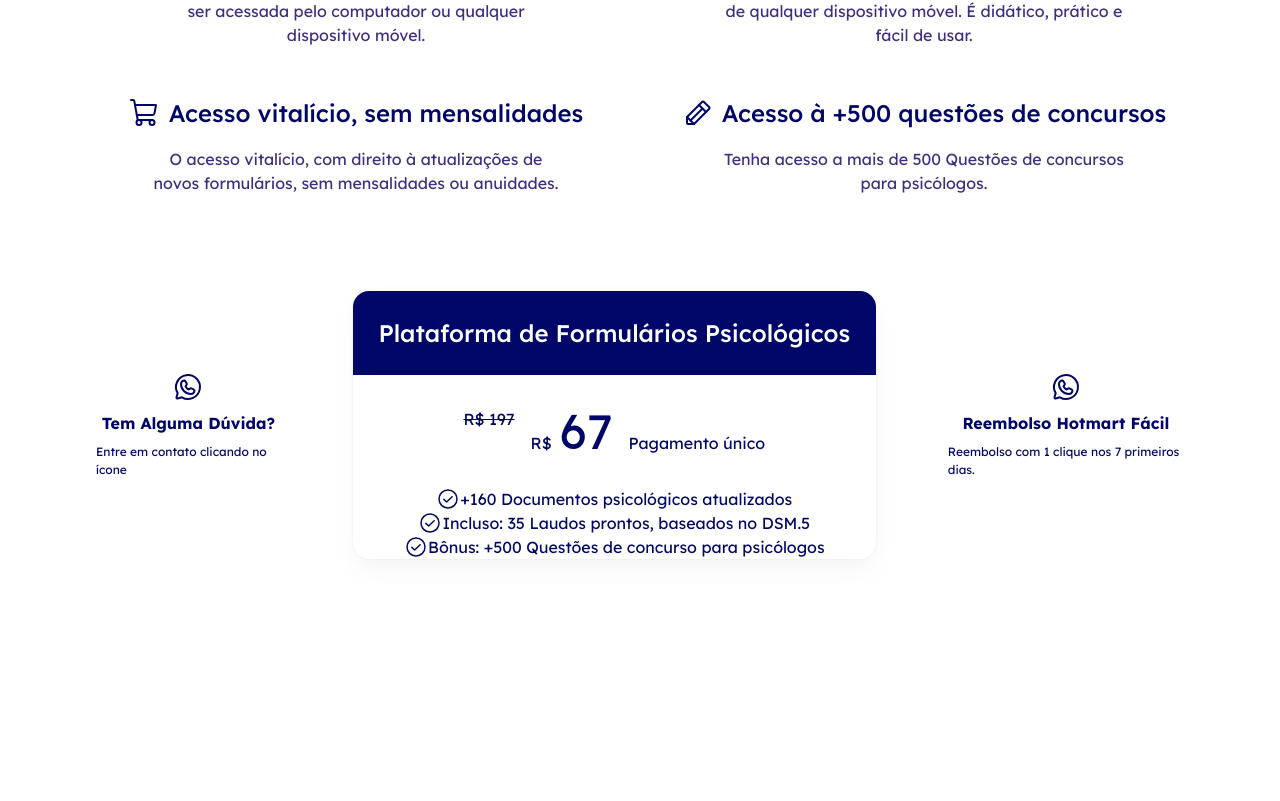
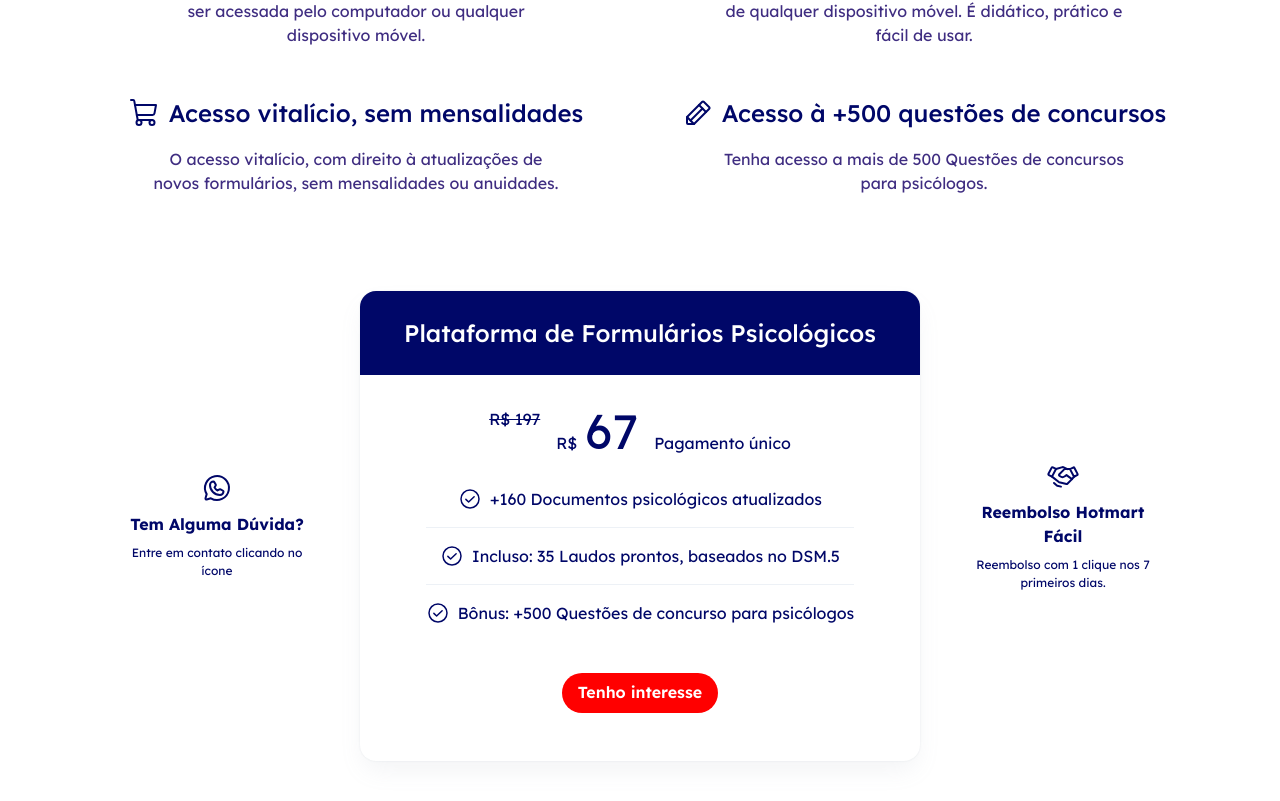
Before and after one commit to izaiasmorais/psiform, a React (Vite) app: page / in a window 1280 px wide. Shown: the part 1759-2560 px from the top of the page. Before the commit the page ends 2478 px from the top, so only its background shows below. Built offline with nearby package versions, Linux system fonts and the light colour scheme.

Commit message:
chore: princing section completed

```diff
--- a/src/components/Pricing.tsx
+++ b/src/components/Pricing.tsx
@@ -1,5 +1,5 @@
-import { Box, Flex, Text } from "@chakra-ui/react";
-import { CheckCircle, WhatsappLogo } from "phosphor-react";
+import { Button, Divider, Flex, Link, Text } from "@chakra-ui/react";
+import { CheckCircle, Handshake, WhatsappLogo } from "phosphor-react";
 import { Layout } from "./Layout";
 
 export function Pricing() {
@@ -8,8 +8,15 @@ export function Pricing() {
 
 	return (
 		<Layout>
-			<Flex w="full" align="center" justify="center" gap="4.5rem" mb="10rem">
-				<Flex direction="column" align="center" justify="center" gap=".5rem">
+			<Flex w="full" align="center" justify="center" gap="3rem" mb="10rem">
+				<Flex
+					direction="column"
+					align="center"
+					justify="center"
+					gap=".5rem"
+					textAlign="center"
+					maxW="190px"
+				>
 					<WhatsappLogo size={32} />
 					<Text as="strong">Tem Alguma Dúvida?</Text>
 					<Text as="p" fontSize="xs">
@@ -24,7 +31,8 @@ export function Pricing() {
 					direction="column"
 					align="center"
 					justify="center"
-					w="580px"
+					maxW="560px"
+					w="full"
 				>
 					<Flex
 						bg="blue.900"
@@ -52,24 +60,48 @@ export function Pricing() {
 						<Flex align="end">Pagamento único</Flex>
 					</Flex>
 
-					<Flex direction="column">
-						<Flex align="center" justify="center">
+					<Flex direction="column" gap="1rem" mb="3rem">
+						<Flex align="center" justify="center" gap=".5rem">
 							<CheckCircle size={24} />
 							+160 Documentos psicológicos atualizados
 						</Flex>
-						<Flex align="center" justify="center">
+						<Divider />
+						<Flex align="center" justify="center" gap=".5rem">
 							<CheckCircle size={24} />
 							Incluso: 35 Laudos prontos, baseados no DSM.5
 						</Flex>
-						<Flex align="center" justify="center">
+						<Divider />
+						<Flex align="center" justify="center" gap=".5rem">
 							<CheckCircle size={24} />
 							Bônus: +500 Questões de concurso para psicólogos
 						</Flex>
 					</Flex>
+
+					<Button
+						bg="#FF0000"
+						color="white"
+						borderRadius="50px"
+						mb="3rem"
+						_hover={{ bg: "#e50000" }}
+					>
+						<Link
+							href="https://pay.hotmart.com/O54058716T?checkoutMode=10"
+							textDecoration="none !important"
+						>
+							Tenho interesse
+						</Link>
+					</Button>
 				</Flex>
 
-				<Flex direction="column" align="center" justify="center" gap=".5rem">
-					<WhatsappLogo size={32} />
+				<Flex
+					direction="column"
+					align="center"
+					justify="center"
+					gap=".5rem"
+					textAlign="center"
+					maxW="190px"
+				>
+					<Handshake size={32} />
 					<Text as="strong">Reembolso Hotmart Fácil</Text>
 					<Text as="p" fontSize="xs">
 						Reembolso com 1 clique nos 7 primeiros dias.
```
